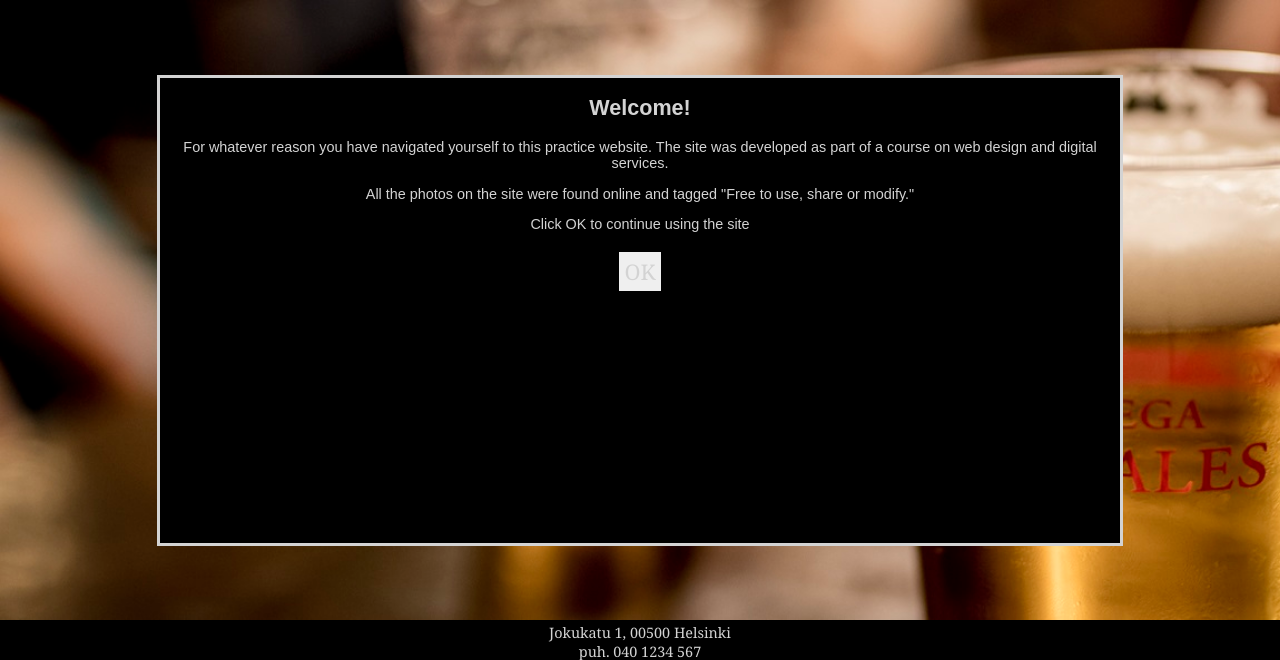
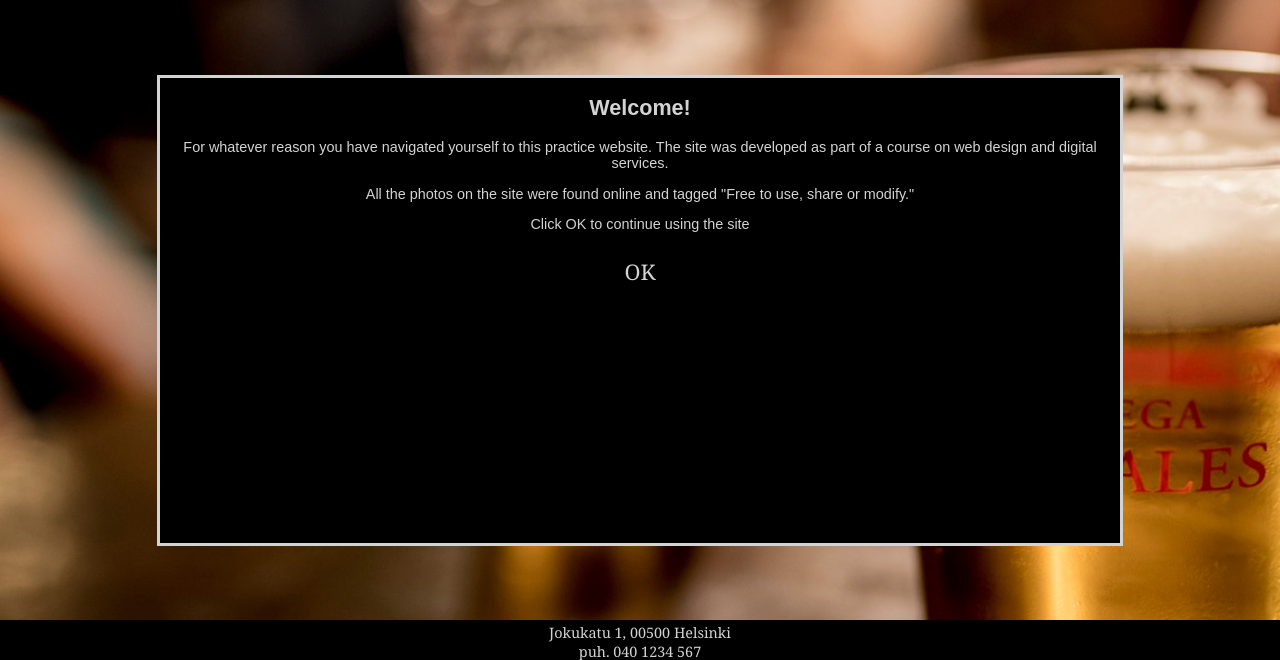
Before and after one commit to pajaz/CGG, a PHP site: page / in a window 1280 px wide. Shown: the part 65-725 px from the top of the page. Run offline with PHP 8.4, Linux system fonts and the light colour scheme.

Commit message:
Update styles.css

```diff
--- a/style/styles.css
+++ b/style/styles.css
@@ -24,7 +24,7 @@ a {
 
 button {
     color: lightgray;
-    background-color: none;
+    background: none;
     font-family: Georgia;
     border: none;
     font-size: 1.5em;
```
